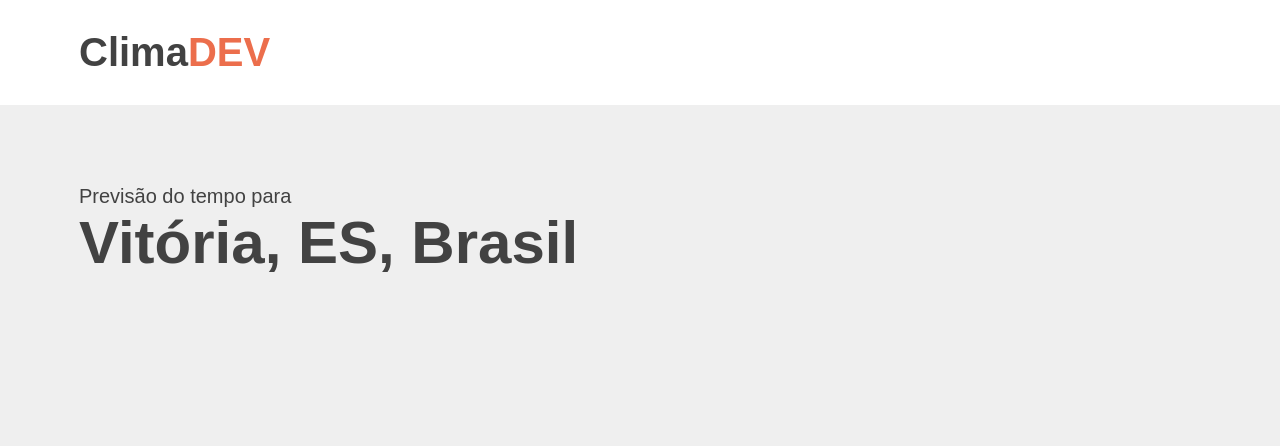
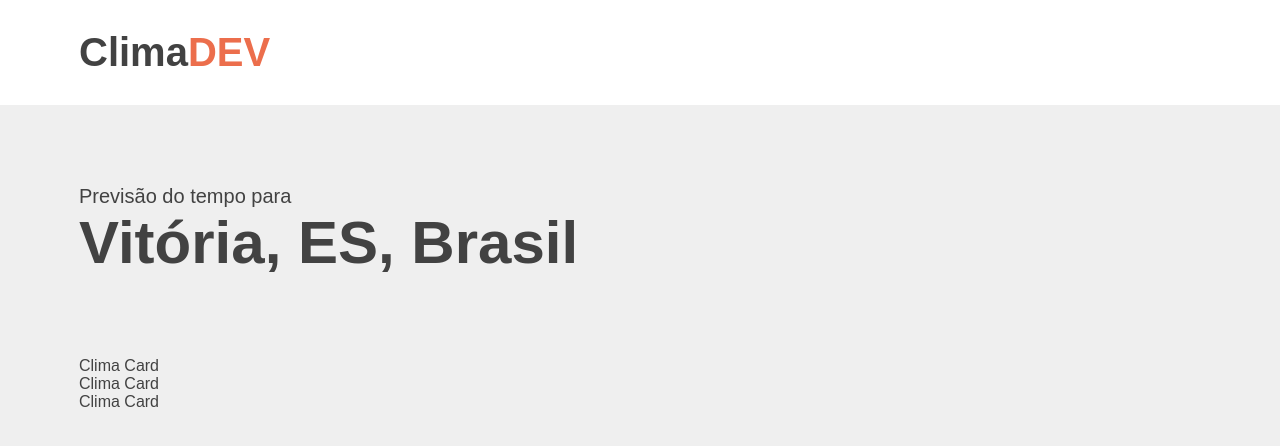
Before and after one commit to RuanL-Dev/climadev, a Next.js app: page /info/1/1 in a window 1280 px wide. Shown: the top 446 px of the page. Built offline with nearby package versions, Linux system fonts and the light colour scheme.

Commit message:
EsLint and Prettier config and ClimaCard Component

```diff
--- a/pages/info/[lat]/[lon].jsx
+++ b/pages/info/[lat]/[lon].jsx
@@ -2,6 +2,7 @@ import styled from 'styled-components'
 
 import Navbar from '../../../src/components/navbar/Navbar'
 import Container from '../../../src/components/layout/container/Container'
+import ClimaCard from '../../../src/components/climaCard/ClimaCard'
 
 const Body = styled.div`
   background-color: ${props => props.theme.colors.grey};
@@ -22,6 +23,8 @@ const CityName = styled.h2`
   font-size: 60px;
   padding: 0;
   margin: 0;
+`
+const InfoContainer = styled.div`
 
 `
 
@@ -35,6 +38,11 @@ export default function InfoPage() {
             <Text>Previsão do tempo para</Text>
             <CityName>Vitória, ES, Brasil</CityName>
           </Content>
+          <InfoContainer>
+            <ClimaCard />
+            <ClimaCard />
+            <ClimaCard />
+          </InfoContainer>
         </Container>
       </Body>
     </>
--- /dev/null
+++ b/src/components/climaCard/ClimaCard.jsx
@@ -0,0 +1,9 @@
+import styled from 'styled-components'
+
+export default function ClimaCard() {
+  return (
+    <div>
+      Clima Card
+    </div>
+  )
+}
--- a/src/components/searchCity/SearchCity.jsx
+++ b/src/components/searchCity/SearchCity.jsx
@@ -27,6 +27,7 @@ export default function SearchCity() {
     if (searchText.length >= 3)
     fetchCitiesList()
     else setSuggestions([])
+  // eslint-disable-next-line react-hooks/exhaustive-deps
   }, [searchText])
 
   return (
```
Also changed, not shown: package.json (+11 -1 lines), .eslintrc.json (added), 2 other files (tests, documents, lock files or other folders).
